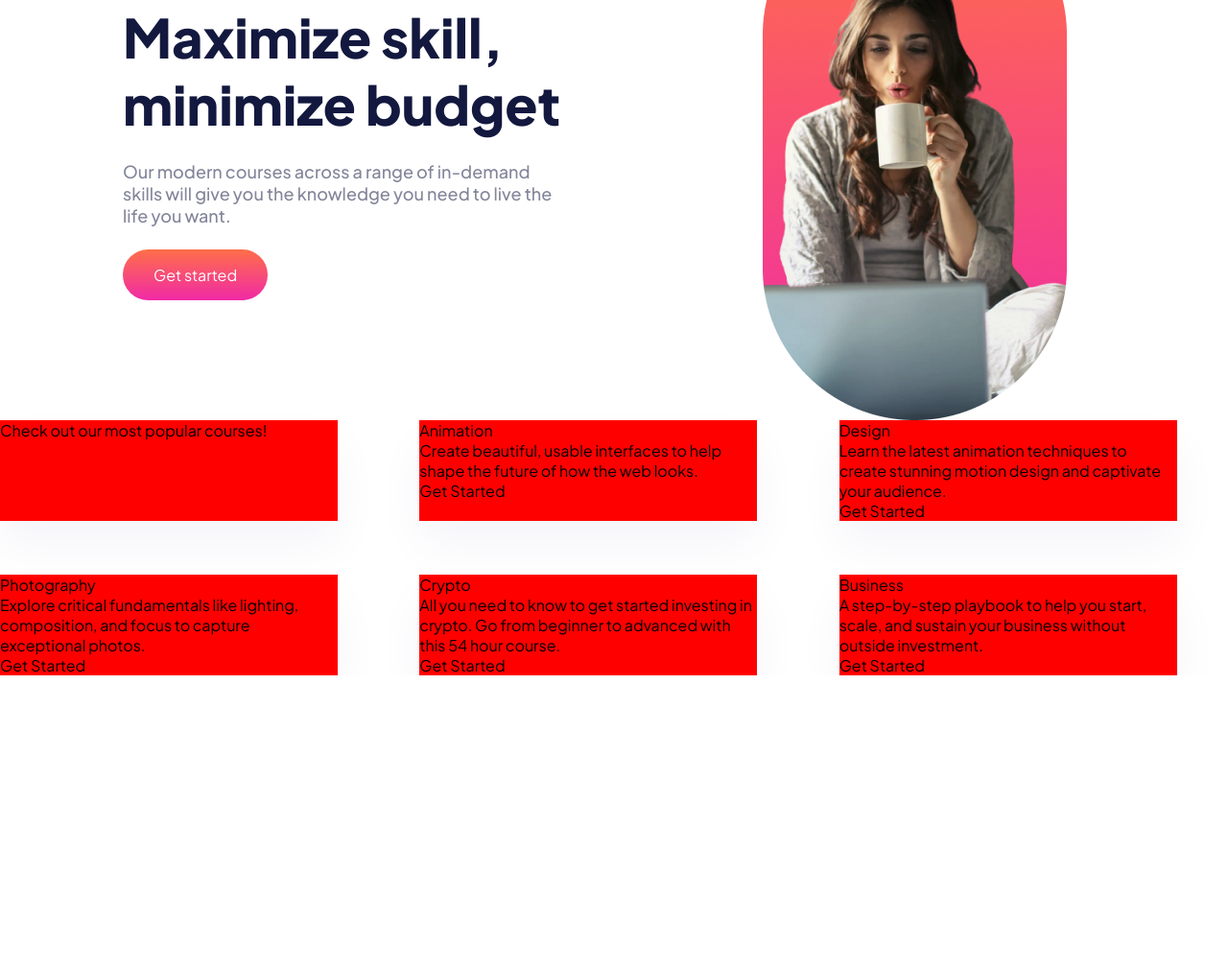
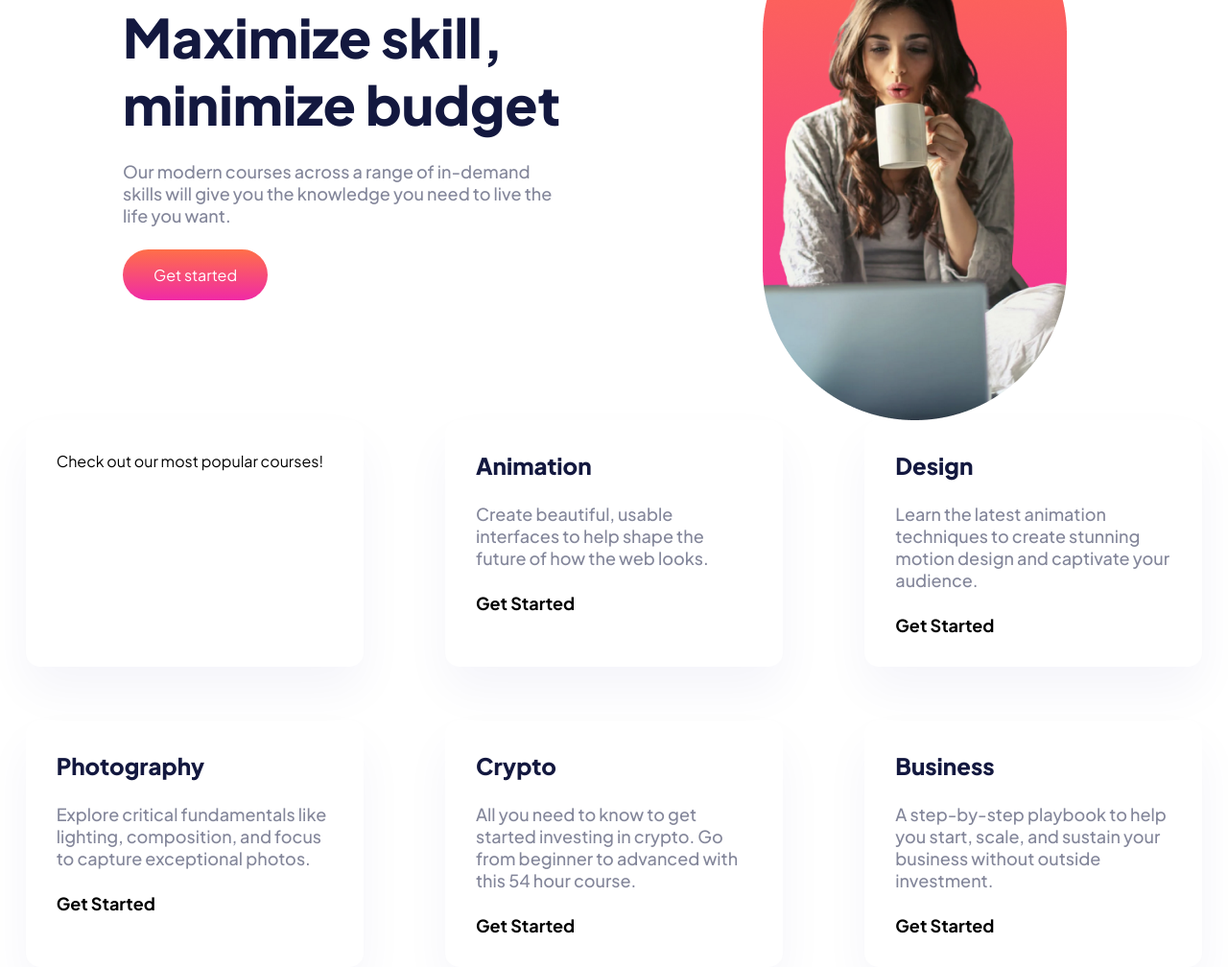
Before and after one commit to rapha1005/skilled-elearning-landing-page, a plain HTML site: page index.html in a window 1280 px wide. Shown: the part 379-1387 px from the top of the page at 96% size. Before the commit the page ends 1083 px from the top, so only its background shows below. Drawn offline with Linux system fonts and the light colour scheme.

Commit message:
"Updated index.html and style.css: renamed 'get-started' to 'get-started-btn' in header, updated CSS styles for .get-started-btn, .container, .container-child, .title, .desc, and .get

```diff
--- a/index.html
+++ b/index.html
@@ -18,7 +18,7 @@
             <path fill-rule="evenodd" clip-rule="evenodd" d="M94.8603 27.1164C96.37 28.0388 98.0834 28.5 100.001 28.5C101.342 28.5 102.589 28.2512 103.739 27.7536C104.623 27.3709 105.366 26.8482 105.967 26.1856V28.0631H111V0.5H105.608V9.85192C105.094 9.33528 104.489 8.90631 103.793 8.56502C102.678 8.01886 101.402 7.74577 99.9646 7.74577C98.0954 7.74577 96.4059 8.20698 94.8962 9.12939C93.3865 10.0518 92.1883 11.2958 91.3017 12.8615C90.415 14.4272 89.9717 16.181 89.9717 18.1229C89.9717 20.0405 90.409 21.7883 91.2837 23.3661C92.1584 24.9439 93.3506 26.194 94.8603 27.1164ZM103.236 22.8926C102.493 23.3538 101.63 23.5844 100.648 23.5844C99.6651 23.5844 98.7845 23.3538 98.0057 22.8926C97.2268 22.4314 96.6218 21.7881 96.1904 20.9628C95.7591 20.1375 95.5434 19.1908 95.5434 18.1228C95.5434 17.0547 95.7591 16.1141 96.1904 15.3009C96.6218 14.4877 97.2268 13.8445 98.0057 13.3711C98.7845 12.8978 99.6651 12.6611 100.648 12.6611C101.63 12.6611 102.493 12.8917 103.236 13.3529C103.979 13.8141 104.56 14.4574 104.979 15.2827C105.398 16.108 105.608 17.0547 105.608 18.1228C105.608 19.1908 105.398 20.1375 104.979 20.9628C104.56 21.7881 103.979 22.4314 103.236 22.8926Z" fill="#13183F"/>
             </svg>
 
-        <a href="" class="get-started">Get Started</a>
+        <a href="" class="get-started-btn">Get Started</a>
     </header>
     <div class="hero">
         <div>
@@ -33,27 +33,27 @@
         <div class="container-child">
             <p class="title">Animation</p>
             <p class="desc">Create beautiful, usable interfaces to help shape the future of how the web looks.</p>
-            <p class="get-stared">Get Started</p>
+            <p class="get-started">Get Started</p>
         </div>
         <div class="container-child">
             <p class="title">Design</p>
             <p class="desc">Learn the latest animation techniques to create stunning motion design and captivate your audience.</p>
-            <p class="get-stared">Get Started</p>
+            <p class="get-started">Get Started</p>
         </div>
         <div class="container-child">
             <p class="title">Photography</p>
             <p class="desc">Explore critical fundamentals like lighting, composition, and focus to capture exceptional photos.</p>
-            <p class="get-stared">Get Started</p>
+            <p class="get-started">Get Started</p>
         </div>
         <div class="container-child">
             <p class="title">Crypto</p>
             <p class="desc">All you need to know to get started investing in crypto. Go from beginner to advanced with this 54 hour course.</p>
-            <p class="get-stared">Get Started</p>
+            <p class="get-started">Get Started</p>
         </div>
         <div class="container-child">
             <p class="title">Business</p>
             <p class="desc">A step-by-step playbook to help you start, scale, and sustain your business without outside investment.</p>
-            <p class="get-stared">Get Started</p>
+            <p class="get-started">Get Started</p>
         </div>
     </div>
 </body>
--- a/style/style.css
+++ b/style/style.css
@@ -18,7 +18,7 @@ header{
     margin-bottom: 164px;
 }
 
-.get-started{
+.get-started-btn{
     background-color: #13183F;
     width: 168px;
     padding-top: 16px;
@@ -73,14 +73,37 @@ h2{
 
 .container {
     display: grid;
+    justify-items: center;
     grid-template-columns: repeat(3, 1fr);
     grid-template-rows: repeat(2, 1fr);
     grid-column-gap: 32px;
     grid-row-gap: 56px;
 }
 
+
 .container-child{
     width: 352px;
-    background-color: red;
+    box-shadow: 0px 25px 50px 0px #06168D0B;
+    padding: 32px;
+    border-radius: 15px;
     box-shadow: 0px 25px 50px 0px #06168D0B;
 }
+
+.title{
+    font-weight: 800;
+    font-size: 24px;
+    color: #13183F;
+    margin-bottom: 24px;
+}
+
+.desc{
+    color: #83869A;
+    font-weight: 500;
+    font-size: 18px;
+    margin-bottom: 24px;
+}
+
+.get-started{
+    font-weight: 700;
+    font-size: 18px;
+}
```
